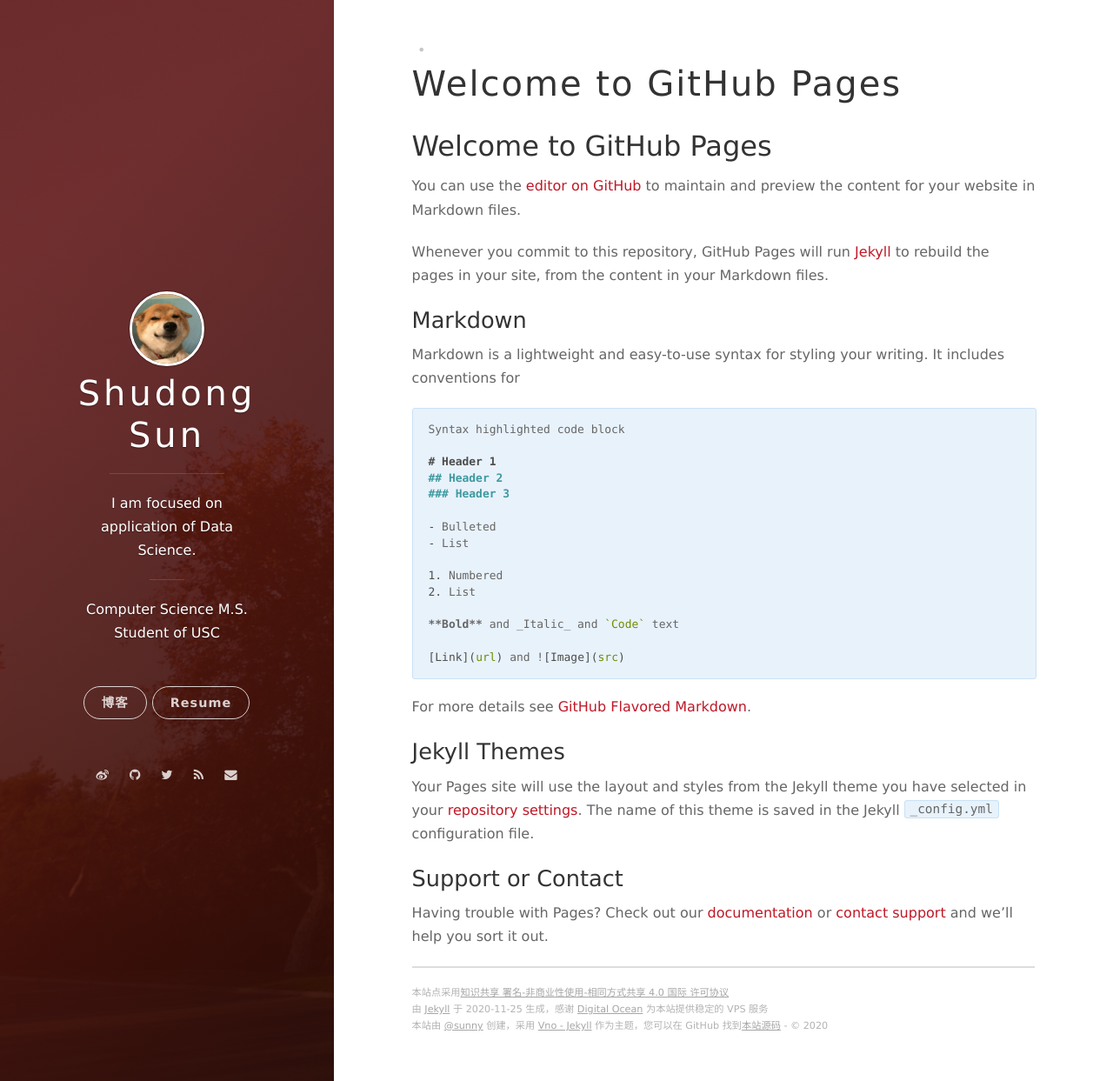
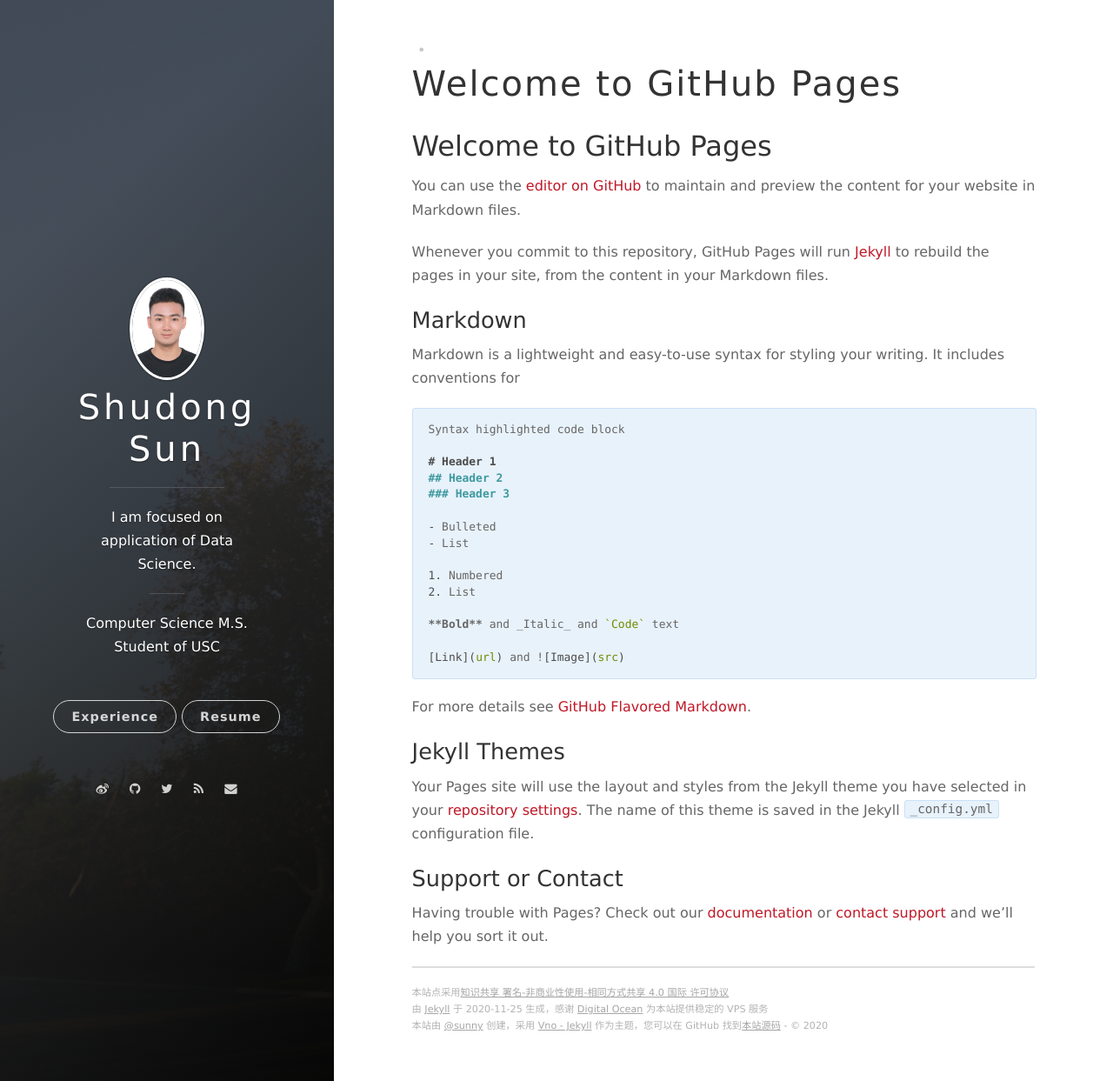
Before and after one commit to ShudongSun/ShudongSun.github.io, a Jekyll site: the page built from index.md, in a window 1280 px wide and 1243 px high. Shown: the whole window at 87% size. Built offline with Jekyll 4.4.1, drawn with Linux system fonts in a browser that asks for light colours; nearby versions of some CDN libraries; our own code applies the rules of GitHub Pages for plain Markdown files; the list of posts is cut into pages by our own code.

Commit message:
update avatar

```diff
--- a/_config.yml
+++ b/_config.yml
@@ -13,16 +13,15 @@
 highlighter: rouge
 
 # supported colors: blue, green, purple, red, orange or slate. If you need clear, leave it empty.
-cover_color: red
+cover_color: grey
 
 # The blog button should not be removed.
 blog_button:
-    title: 博客
-    description: Visit blog
+    title: Experience
+    description: Visit his experience
 
 # Navigation buttons in the front page.
 nav:
-    # - {title: Projects, description: My Projects, url: 'http://project.onevcat.com'}
     - {title: Resume, description: Resume, url: 'https://drive.google.com/file/d/1lSP-96PK9WuNo8kwUuB4DRCrE0gAvVQz/view?usp=sharing'}
 
 # Pagination
```
Also changed, not shown: assets/images/avatar.jpg.
